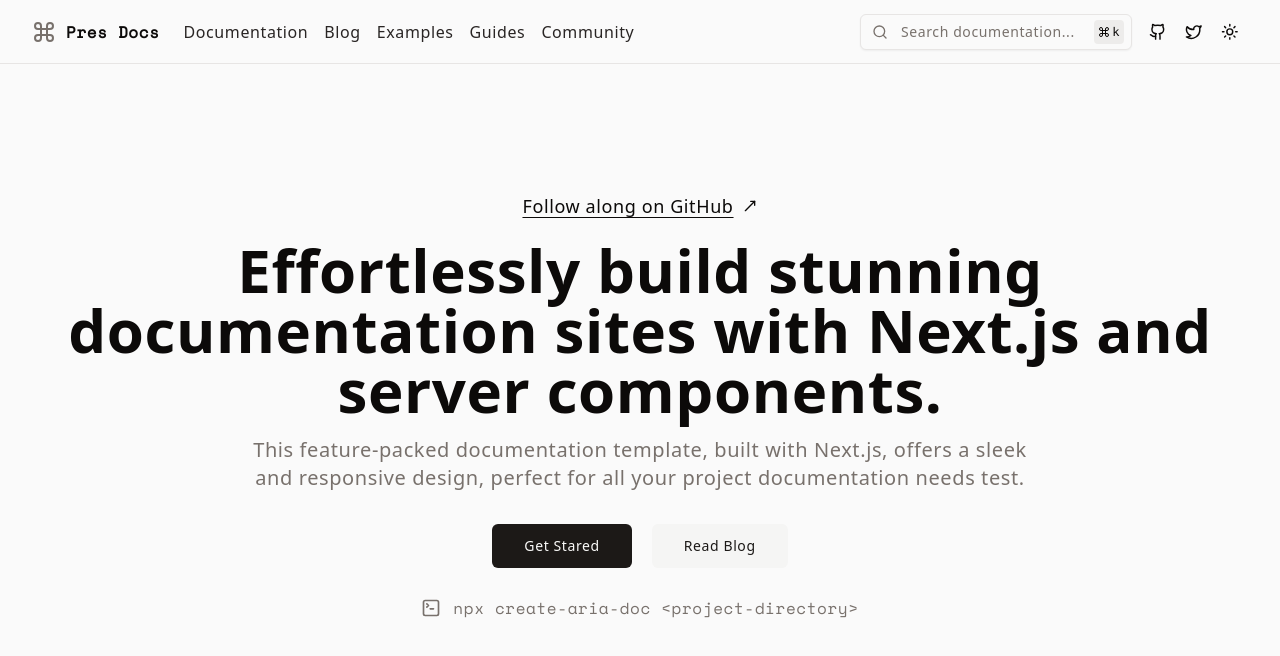
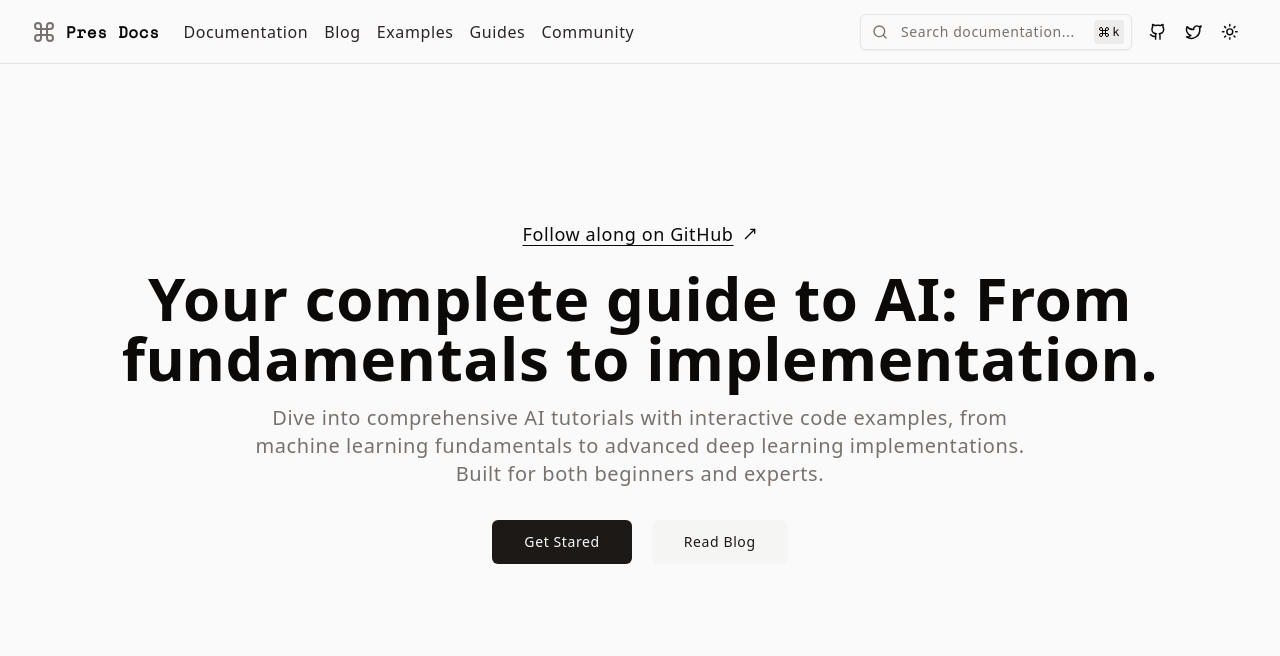
Before and after one commit to preszzz/ai-doc, a Next.js app: page / in a window 1280 px wide. Shown: the top 656 px of the page. Built offline with nearby package versions, Linux system fonts and the light colour scheme; a web font is replaced by a local one.

Commit message:
update headline and subtitle

```diff
--- a/app/page.tsx
+++ b/app/page.tsx
@@ -15,13 +15,11 @@ export default function Home() {
         <MoveUpRightIcon className="w-4 h-4 font-extrabold" />
       </Link>
       <h1 className="text-3xl font-bold mb-4 sm:text-6xl">
-        Effortlessly build stunning documentation sites with Next.js and server
-        components.
+        Your complete guide to AI: From fundamentals to implementation.
       </h1>
       <p className="mb-8 sm:text-xl max-w-[800px] text-muted-foreground">
-        This feature-packed documentation template, built with Next.js, offers a
-        sleek and responsive design, perfect for all your project documentation
-        needs test.
+        Dive into comprehensive AI tutorials with interactive code examples, from machine learning
+        fundamentals to advanced deep learning implementations. Built for both beginners and experts.
       </p>
       <div className="flex flex-row items-center gap-5">
         <Link
@@ -42,8 +40,8 @@ export default function Home() {
         </Link>
       </div>
       <span className="flex flex-row items-start sm:gap-2 gap-0.5 text-muted-foreground text-md mt-7 -mb-12 max-[800px]:mb-12 font-code sm:text-base text-sm font-medium">
-        <TerminalSquareIcon className="w-5 h-5 sm:mr-1 mt-0.5" />
-        {"npx create-aria-doc <project-directory>"}
+        {/* <TerminalSquareIcon className="w-5 h-5 sm:mr-1 mt-0.5" />
+        {"npx create-aria-doc <project-directory>"} */}
       </span>
     </div>
   );
```
